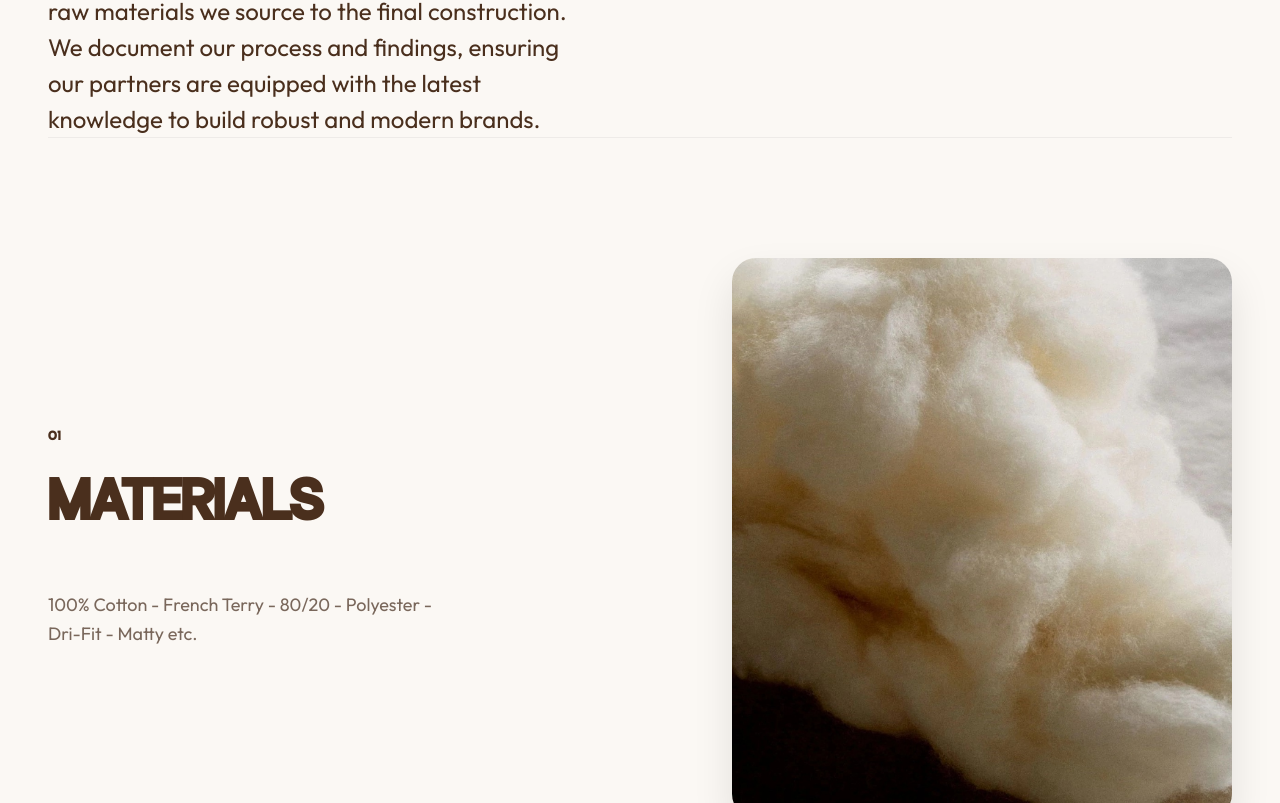
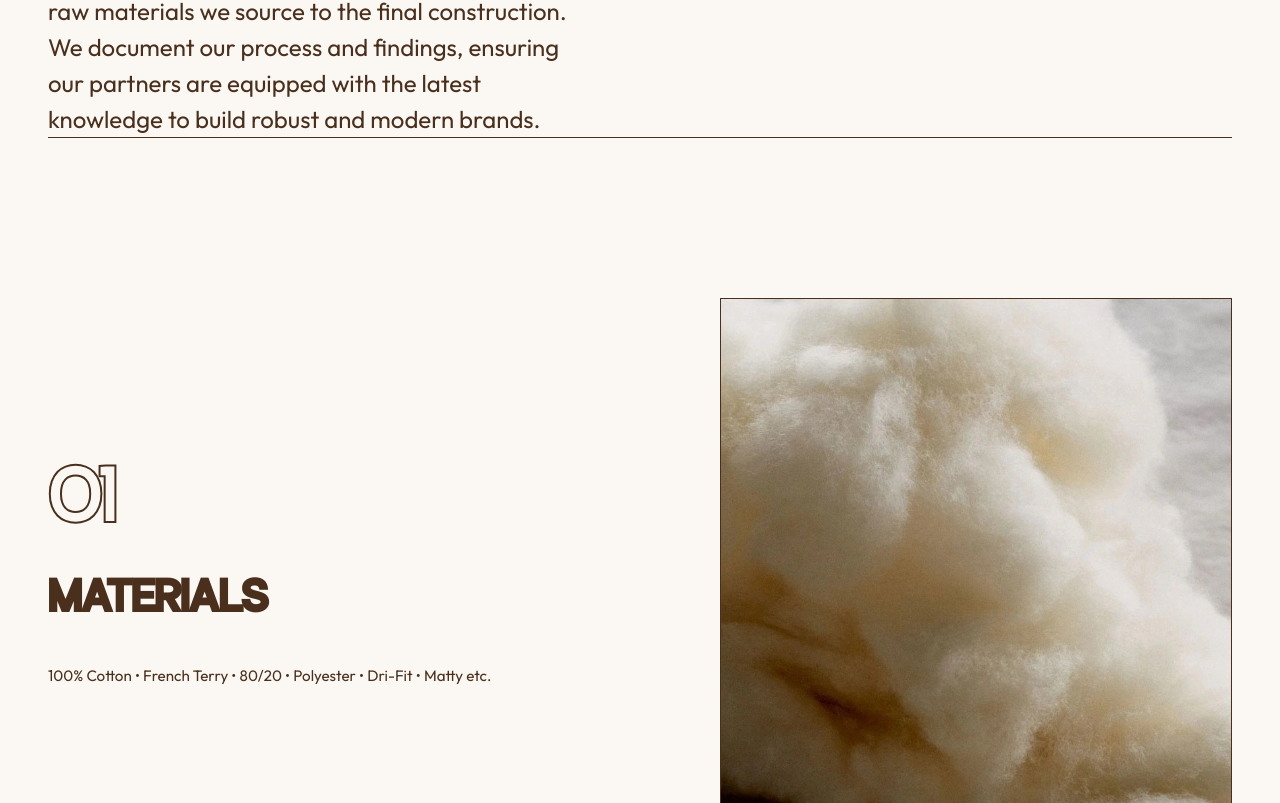
Before and after one commit to PTejasKr/alphaxgen, a Next.js app: page /journal in a window 1280 px wide. Shown: the part 757-1560 px from the top of the page. Built offline with nearby package versions, Linux system fonts and the light colour scheme.

Commit message:
Update journal animations to match about page

```diff
--- a/src/app/journal/journal.module.css
+++ b/src/app/journal/journal.module.css
@@ -91,126 +91,170 @@
   }
 }
 
-/* Stacking Section */
-.stackingSection {
+/* Sticky Scroll Section */
+.stickyScrollSection {
   display: flex;
   flex-direction: column;
-  gap: var(--space-md);
+  gap: 0;
   position: relative;
-  border-top: none;
-  padding-bottom: var(--space-xl);
+  border-top: none; /* Removed so it doesn't double border with header */
+  padding-top: 0;
 }
 
 @media (min-width: 1024px) {
-  .stackingSection {
-    padding-bottom: 20vh;
-    gap: 0;
+  .stickyScrollSection {
+    border-top: var(--border-width) solid var(--ink);
+    padding-top: var(--space-xl);
+    gap: var(--space-xl);
+    flex-direction: row;
+    align-items: flex-start;
   }
 }
 
-.stackCardWrapper {
-  position: relative;
-  background-color: var(--paper); /* Important: covers the section below */
+.scrollTextColumn {
+  flex: 1;
+}
+
+.scrollStep {
+  height: auto;
+  min-height: auto;
+  display: flex;
+  flex-direction: column;
+  justify-content: flex-start;
+  padding: 0 0 24px 0;
+  border-bottom: none;
+  transition: opacity 0.4s ease;
+  opacity: 0.3;
 }
 
 @media (min-width: 1024px) {
-  .stackCardWrapper {
-    position: sticky;
-    top: 0;
-    height: 100vh;
-    display: flex;
-    align-items: center;
-    border-top: 1px solid rgba(0,0,0,0.05); /* Subtle separator */
+  .scrollStep {
+    min-height: 70vh;
+    justify-content: center;
+    padding: var(--space-xl) 0;
+    border-bottom: var(--border-width) solid var(--ink);
   }
 }
 
-.stackCard {
-  display: flex;
-  flex-direction: column;
-  width: 100%;
+.scrollStep:last-child {
+  border-bottom: none;
+  padding-bottom: 0;
 }
 
 @media (min-width: 1024px) {
-  .stackCard {
-    flex-direction: row;
-    height: 80vh;
-    align-items: center;
-    justify-content: space-between;
-    max-width: 1400px;
-    margin: 0 auto;
-    padding: 0 var(--space-2xl);
+  .scrollStep:last-child {
+    padding-bottom: var(--space-lg);
   }
 }
 
-.cardText {
-  padding: var(--space-md) 0;
-  flex: 1;
-  display: flex;
-  flex-direction: column;
-  justify-content: center;
+.activeStep {
+  opacity: 1;
+}
+
+.valueNumber {
+  font-family: var(--font-display), sans-serif;
+  font-size: 14px;
+  color: var(--ink);
+  -webkit-text-stroke: 0;
+  line-height: 1;
+  margin-bottom: 8px;
 }
 
 @media (min-width: 1024px) {
-  .cardText {
-    padding: 0;
-    padding-right: var(--space-2xl);
-    max-width: 50%;
+  .valueNumber {
+    font-size: var(--display-lg);
+    color: var(--paper);
+    -webkit-text-stroke: 2px var(--ink);
+    line-height: 0.8;
+    margin-bottom: var(--space-sm);
   }
 }
 
-.valueNumber {
+.valueTitle {
   font-family: var(--font-heading), sans-serif;
-  font-size: 14px;
-  color: var(--ink);
-  font-weight: bold;
-  letter-spacing: 0.1em;
-  margin-bottom: var(--space-sm);
-}
-
-.valueTitle {
-  font-family: var(--font-display), sans-serif;
-  font-size: 32px;
-  color: var(--ink);
-  margin-bottom: var(--space-md);
-  line-height: 1.1;
-  text-transform: capitalize;
+  font-size: 24px;
+  text-transform: uppercase;
+  margin-bottom: 8px;
 }
 
 @media (min-width: 1024px) {
   .valueTitle {
-    font-size: clamp(48px, 5vw, 72px);
-    font-weight: 800;
+    font-size: var(--h1);
+    margin-bottom: var(--space-sm);
   }
 }
 
 .valueDesc {
   font-size: 16px;
-  color: rgba(66, 42, 26, 0.7); /* Muted brown */
-  max-width: 400px;
-  line-height: 1.6;
+  max-width: 600px;
+  margin-bottom: 16px;
 }
 
 @media (min-width: 1024px) {
   .valueDesc {
-    font-size: 18px;
+    font-size: var(--body);
+    margin-bottom: 0;
   }
 }
 
-.cardVisual {
+.mobileImageWrapper {
   position: relative;
   width: 100%;
-  aspect-ratio: 1/1;
-  border-radius: 16px;
+  aspect-ratio: 4/5;
+  border: var(--border-width) solid var(--ink);
   overflow: hidden;
+  opacity: 0;
+  transform: translateY(20px);
+  transition: opacity 0.6s ease, transform 0.6s ease;
 }
 
 @media (min-width: 1024px) {
-  .cardVisual {
-    flex: 1;
-    max-width: 500px;
-    height: 70vh;
-    aspect-ratio: auto;
-    border-radius: 24px;
-    box-shadow: 0 20px 40px rgba(0,0,0,0.1);
+  .mobileImageWrapper {
+    display: none;
   }
 }
+
+.activeStep .mobileImageWrapper {
+  opacity: 1;
+  transform: translateY(0);
+}
+
+.scrollVisualColumn {
+  flex: 1;
+  position: sticky;
+  top: 100px;
+  height: calc(100vh - 120px);
+  display: none;
+}
+
+@media (min-width: 1024px) {
+  .scrollVisualColumn {
+    display: block;
+  }
+}
+
+.stickyVisual {
+  width: 100%;
+  height: 100%;
+  position: relative;
+  border: var(--border-width) solid var(--ink);
+  overflow: hidden;
+  background-color: var(--muted);
+}
+
+.visualImage {
+  position: absolute;
+  top: 0;
+  left: 0;
+  width: 100%;
+  height: 100%;
+  opacity: 0;
+  z-index: 0;
+  transition: opacity 0.6s cubic-bezier(0.4, 0, 0.2, 1), z-index 0s linear 0.6s;
+}
+
+.visualImage.activeImage {
+  opacity: 1;
+  z-index: 1;
+  transition: opacity 0.6s cubic-bezier(0.4, 0, 0.2, 1), z-index 0s linear 0s;
+}
--- a/src/app/journal/page.tsx
+++ b/src/app/journal/page.tsx
@@ -2,34 +2,62 @@
 
 import styles from "./journal.module.css";
 import Image from "next/image";
+import { useEffect, useState, useRef } from "react";
 
 export default function Journal() {
   const sections = [
     {
       id: "01",
       title: "MATERIALS",
-      description: "100% Cotton - French Terry - 80/20 - Polyester - Dri-Fit - Matty etc.",
+      description: "100% Cotton • French Terry • 80/20 • Polyester • Dri-Fit • Matty etc.",
       image: "/images/materials.jpg"
     },
     {
       id: "02",
       title: "CRAFT",
-      description: "Fabric - Fit - Construction - Printing - Finishing",
+      description: "Fabric — Fit — Construction — Printing — Finishing",
       image: "/images/tailor-stitching.jpg"
     },
     {
       id: "03",
       title: "FOR BRANDS",
-      description: "Bulk Manufacturing - Customization - Private Label - Print on Demand",
+      description: "Bulk Manufacturing — Customization — Private Label — Print on Demand",
       image: "/images/brands-logo.jpg"
     },
     {
       id: "04",
       title: "INSIGHT",
-      description: "Trends - Design - Apparel Culture - Building a Brand",
+      description: "Trends — Design — Apparel Culture — Building a Brand",
       image: "/images/insight-pattern-new.png"
     }
   ];
+
+  const [activeIndex, setActiveIndex] = useState(0);
+  const sectionRefs = useRef<(HTMLDivElement | null)[]>([]);
+
+  useEffect(() => {
+    const observer = new IntersectionObserver(
+      (entries) => {
+        entries.forEach((entry) => {
+          if (entry.isIntersecting) {
+            const index = Number(entry.target.getAttribute('data-index'));
+            setActiveIndex(index);
+          }
+        });
+      },
+      {
+        root: null,
+        rootMargin: "-40% 0px -40% 0px",
+        threshold: 0
+      }
+    );
+
+    sectionRefs.current.forEach((ref) => {
+      if (ref) observer.observe(ref);
+    });
+
+    return () => observer.disconnect();
+  }, []);
 
   return (
     <div className={styles.container}>
@@ -48,19 +76,39 @@ export default function Journal() {
         </div>
       </section>
 
-      <section className={styles.stackingSection}>
+      <section className={styles.stickyScrollSection}>
+        <div className={styles.scrollTextColumn}>
           {sections.map((section, index) => (
             <div
               key={section.id}
-            className={styles.stackCardWrapper}
+              className={`${styles.scrollStep} ${index === activeIndex ? styles.activeStep : ''}`}
+              data-index={index}
+              ref={el => { sectionRefs.current[index] = el; }}
             >
-            <div className={styles.stackCard}>
-              <div className={styles.cardText}>
               <div className={styles.valueNumber}>{section.id}</div>
               <h2 className={styles.valueTitle}>{section.title}</h2>
               <p className={styles.valueDesc}>{section.description}</p>
+
+              <div className={styles.mobileImageWrapper}>
+                <Image
+                  src={section.image || "/images/hero-bg.jpg"}
+                  alt={section.title}
+                  fill
+                  sizes="(max-width: 768px) 100vw, 50vw"
+                  style={{ objectFit: 'cover' }}
+                />
               </div>
-              <div className={styles.cardVisual}>
+            </div>
+          ))}
+        </div>
+
+        <div className={styles.scrollVisualColumn}>
+          <div className={styles.stickyVisual}>
+            {sections.map((section, index) => (
+              <div
+                key={`img-${section.id}`}
+                className={`${styles.visualImage} ${index === activeIndex ? styles.activeImage : ''}`}
+              >
                 <Image
                   src={section.image || "/images/hero-bg.jpg"}
                   alt={section.title}
@@ -68,9 +116,9 @@ export default function Journal() {
                   style={{ objectFit: 'cover' }}
                 />
               </div>
+            ))}
           </div>
         </div>
-        ))}
       </section>
     </div>
   );
--- a/src/components/home/ProcessSection.module.css
+++ b/src/components/home/ProcessSection.module.css
@@ -54,26 +54,49 @@
 .mobileCardContent {
   background: var(--white);
   border: 1px solid rgba(0,0,0,0.05);
-  box-shadow: 0 10px 30px rgba(0,0,0,0.1);
-  border-radius: 12px;
-  padding: 1.5rem;
+  box-shadow: 0 -4px 20px rgba(0,0,0,0.08);
+  border-radius: 16px;
+  padding: 2rem;
   display: flex;
-  align-items: center;
+  flex-direction: column;
+  align-items: flex-start;
   gap: 1.5rem;
-  cursor: pointer;
-  transition: transform var(--duration-fast) var(--ease-standard),
-              box-shadow var(--duration-fast) var(--ease-standard);
+  min-height: 50vh;
+  transition: transform var(--duration-fast) var(--ease-standard);
+  overflow: hidden;
 }
 
-.mobileCardContent:active, .mobileCardContent:hover {
-  transform: translateY(-8px);
-  box-shadow: 0 16px 40px rgba(0,0,0,0.15);
+.cardHeaderRow {
+  display: flex;
+  width: 100%;
+  justify-content: space-between;
+  align-items: center;
+  border-bottom: 1px solid rgba(0,0,0,0.1);
+  padding-bottom: 1rem;
+}
+
+.stepTitle {
+  font-family: var(--font-heading), sans-serif;
+  font-size: 1.25rem;
+  font-weight: 700;
+  text-transform: uppercase;
+  margin: 0;
+  color: var(--ink);
+}
+
+.stepNumberMobile {
+  font-family: var(--font-body), sans-serif;
+  font-size: 0.8rem;
+  opacity: 0.6;
+  font-weight: 600;
+  letter-spacing: 0.05em;
 }
 
 .cardText {
   display: flex;
   flex-direction: column;
-  justify-content: center;
+  justify-content: flex-start;
+  flex: 1;
 }
 
 .stepIconWrap {
@@ -88,7 +111,7 @@
   justify-content: center;
   flex-shrink: 0;
   box-shadow: 0 4px 10px rgba(0,0,0,0.2);
-  margin: 0 auto;
+  margin-top: 1rem;
   z-index: 5;
 }
 
```
Also changed, not shown: src/components/home/ProcessSection.tsx (+59 -22 lines). Lines whose indentation alone changed are shown as unchanged.
